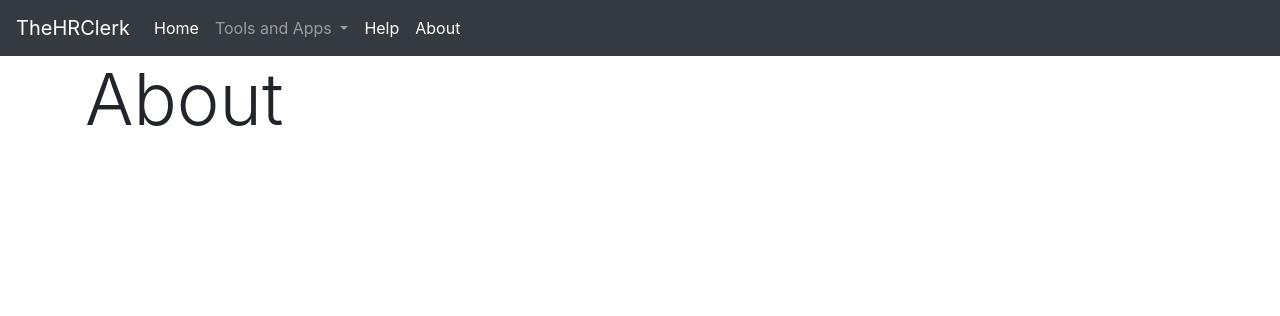
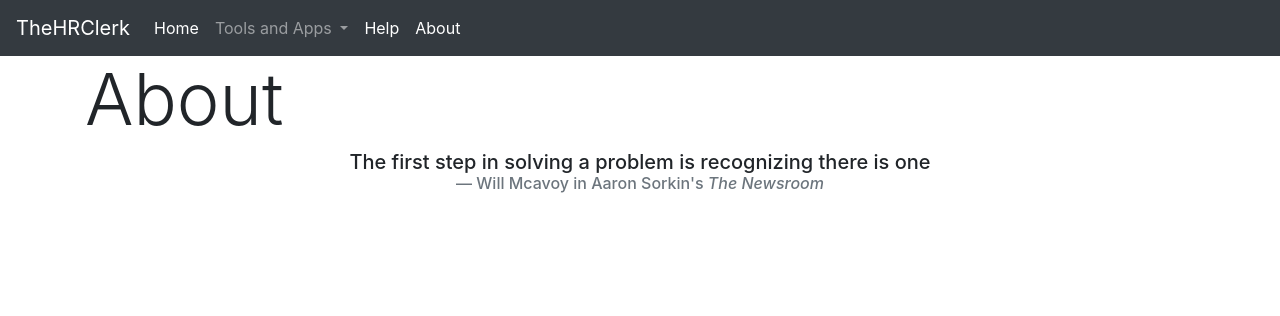
Before and after one commit to jerryarciaga/TheHRClerk, a Django app: template templates/home/about.html in a window 1280 px wide. Shown: the top 316 px of the page. Run offline with Django 3.2, Linux system fonts and the light colour scheme; the template is opened without the code that fills it, so the values that code supplies are empty; some libraries are stand-ins or nearby versions.

Commit message:
Changed titles for child templates

```diff
--- a/templates/awards/home.html
+++ b/templates/awards/home.html
@@ -1,6 +1,6 @@
 {% extends '../base.html' %}
 
-{% block title %} -- Awards{% endblock %}
+{% block title %} TheHRClerk - Awards{% endblock %}
 
 {% block content %}
 <h1>You have reached the awards home page</h1>
--- a/templates/home/about.html
+++ b/templates/home/about.html
@@ -1,5 +1,12 @@
 {% extends '../base.html' %}
+{% block title %}About{% endblock %}
+
 {% block content %}
 <h1 class="display-3">About<h1>
 
+<blockquote class="blockquote text-center">
+    <p class="mb-0">The first step in solving a problem is recognizing there is one</p>
+    <footer class="blockquote-footer">Will Mcavoy in Aaron Sorkin's
+        <cite title="Source Title">The Newsroom</cite></footer>
+</blockquote>
 {% endblock %}
```
